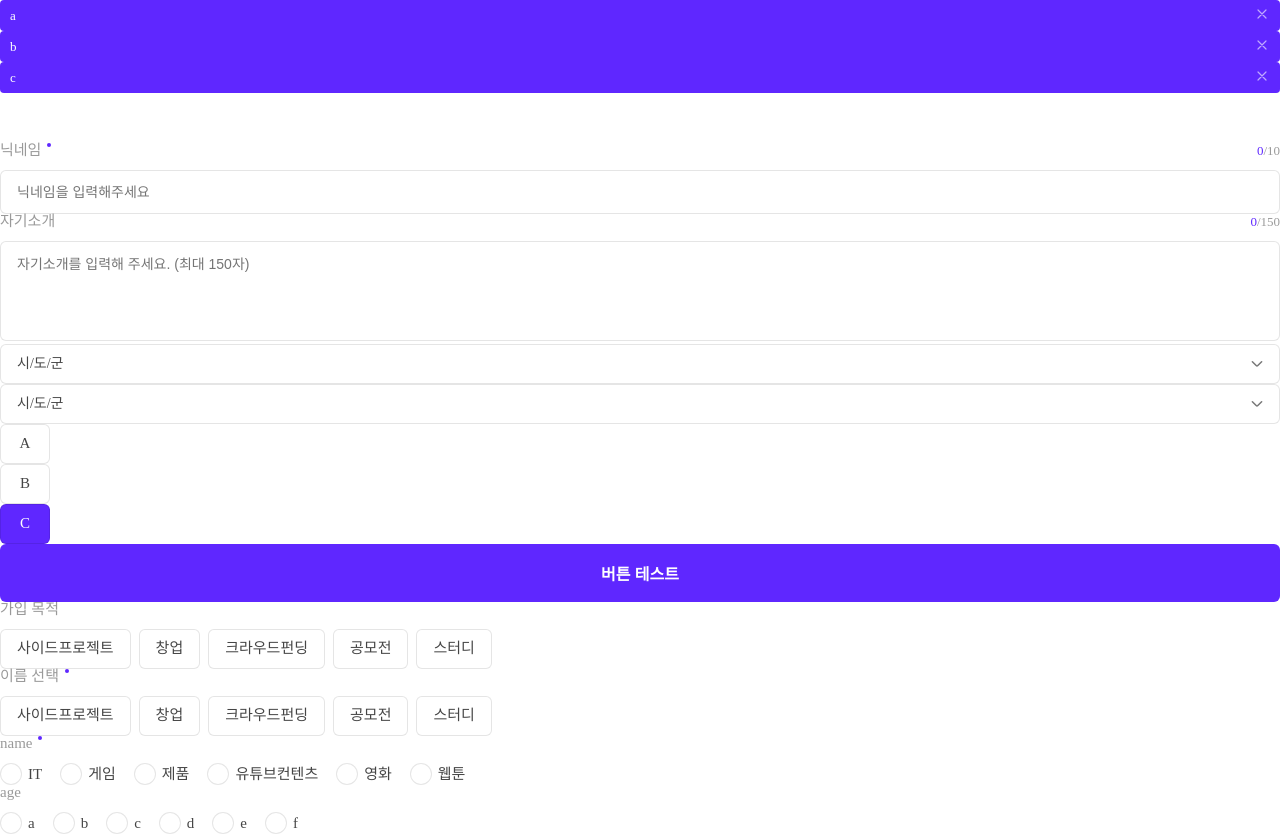
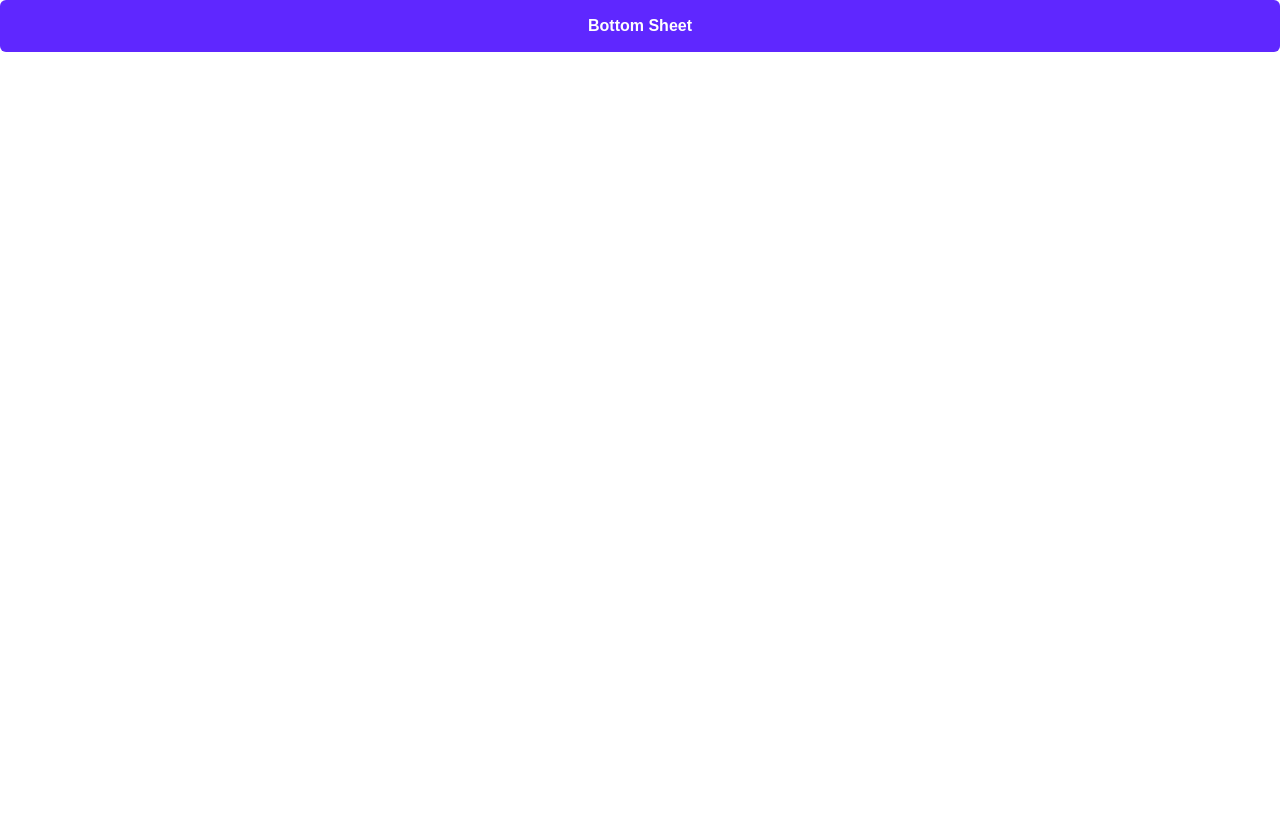
Before and after one commit to ConceptBe/conceptbe-design-system, a React (Vite) app: page / in a window 1280 px wide. After the commit the page ends 800 px from the top, so only its background shows below. Built offline with nearby package versions, Linux system fonts and the light colour scheme; a web font is replaced by a local one.

Commit message:
Refactor/#31: BottomSheet과 Alert, Confirm z-index 조정 (#32)
* refactor: zIndex theme 상수화

* refactor: zIndex theme 변수 적용 및 확인

* chore: 0.5.2 버전 배포

```diff
--- a/emotion.d.ts
+++ b/emotion.d.ts
@@ -1,10 +1,11 @@
 import '@emotion/react';
-import { ColorType, FontType } from './src/styles/theme';
+import { ColorType, FontType, ZIndexType } from './src/styles/theme';
 
 declare module '@emotion/react' {
   export interface Theme {
     color: ColorType;
     font: FontType;
+    zIndex: ZIndexType;
   }
 }
 
--- a/package.json
+++ b/package.json
@@ -1,7 +1,7 @@
 {
   "name": "concept-be-design-system",
   "description": "컨셉비 디자인 시스템",
-  "version": "0.5.1",
+  "version": "0.5.2",
   "type": "module",
   "main": "dist/index.js",
   "module": "dist/index.js",
--- a/src/App.tsx
+++ b/src/App.tsx
@@ -1,200 +1,32 @@
-import { useEffect, useState } from 'react';
+import { useState } from 'react';
 
-import { Button, Spacer } from '.';
-import Child from './Child';
-import Checkbox from './components/Checkbox/Checkbox';
-import CheckboxContainer from './components/CheckboxContainer/CheckboxContainer';
-import Dropdown from './components/Dropdown/Dropdown';
-import RadioContainer from './components/RadioContainer/RadioContainer';
-import Tag from './components/Tag/Tag';
-import useCheckbox from './hooks/useCheckbox';
-import useDropdown from './hooks/useDropdown';
-import useRadio from './hooks/useRadio';
-
-interface DropdownProps {
-  see: string;
-  do: string;
-}
-
-interface FilterOption {
-  id: number;
-  name: string;
-  checked: boolean;
-}
-
-const regionOptions = [
-  { id: 1, name: '서울특별시' },
-  { id: 2, name: '부산광역시' },
-  { id: 3, name: '대구광역시' },
-  { id: 4, name: '인천광역시' },
-  { id: 5, name: '광주광역시' },
-  { id: 6, name: '울산광역시' },
-];
-
-const filterSubOptions = [
-  { id: 11, name: '사이드프로젝트', checked: false },
-  { id: 22, name: '창업', checked: false },
-  { id: 33, name: '크라우드펀딩', checked: false },
-  { id: 44, name: '공모전', checked: false },
-  { id: 55, name: '스터디', checked: false },
-];
-
-const filterSubOptions2 = [
-  { id: 1, name: '사이드프로젝트', checked: false },
-  { id: 2, name: '창업', checked: false },
-  { id: 3, name: '크라우드펀딩', checked: false },
-  { id: 4, name: '공모전', checked: false },
-  { id: 5, name: '스터디', checked: false },
-];
-
-const filterSubOptions3 = [
-  { id: 111, name: '사이드프로젝트', checked: false },
-  { id: 222, name: '창업', checked: false },
-  { id: 333, name: '크라우드펀딩', checked: false },
-  { id: 444, name: '공모전', checked: false },
-  { id: 555, name: '스터디', checked: false },
-];
-
-const filterOptions = [
-  { name: 'IT', id: 1, checked: false },
-  { name: '게임', id: 2, checked: false },
-  { name: '제품', id: 3, checked: false },
-  { name: '유튜브컨텐츠', id: 4, checked: false },
-  { name: '영화', id: 5, checked: false },
-  { name: '웹툰', id: 6, checked: false },
-];
-
-const filterOptions2 = [
-  { name: 'a', id: 1, checked: false },
-  { name: 'b', id: 2, checked: false },
-  { name: 'c', id: 3, checked: false },
-  { name: 'd', id: 4, checked: false },
-  { name: 'e', id: 5, checked: false },
-  { name: 'f', id: 6, checked: false },
-];
+import { Alert, BottomSheet, Button, Confirm } from '.';
 
 const App = () => {
-  const { checkboxValue, selectedCheckboxId, onChangeCheckbox } = useCheckbox<{
-    goal: FilterOption[];
-    name: FilterOption[];
-    oneMore: FilterOption[];
-  }>({
-    goal: filterSubOptions,
-    name: filterSubOptions2,
-    oneMore: filterSubOptions3,
-  });
-  const { radioValue, selectedRadioName, onChangeRadio } = useRadio<{
-    name: FilterOption[];
-    age: FilterOption[];
-  }>({
-    name: filterOptions,
-    age: filterOptions2,
-  });
-  const { dropdownValue, onResetDropdown, onClickDropdown } =
-    useDropdown<DropdownProps>({
-      see: '',
-      do: '',
-    });
-  const [tags, setTags] = useState<string[]>(['a', 'b', 'c']);
-
-  useEffect(() => {
-    if (dropdownValue.do !== '') {
-      console.log(dropdownValue.see, dropdownValue.do);
-      onResetDropdown('see');
-      onResetDropdown('do');
-    }
-  }, [dropdownValue, onResetDropdown]);
-
-  console.log(selectedCheckboxId, selectedRadioName);
+  const [isBottomSheetOpen, setIsBottomSheetOpen] = useState(false);
+  const [isAlertOpen, setIsAlertOpen] = useState(false);
+  const [isConfirmOpen, setIsConfirmOpen] = useState(false);
 
   return (
     <>
-      {tags.map((tag) => (
-        <Tag
-          key={tag}
-          onDelete={(name) => setTags(tags.filter((tag) => tag !== name))}
-        >
-          {tag}
-        </Tag>
-      ))}
-      <Spacer size={50} />
-      <Child />
-      <Dropdown
-        selectedValue={dropdownValue.see}
-        initialValue="시/도/군"
-        disabled={false}
+      <Button onClick={() => setIsBottomSheetOpen(true)}>Bottom Sheet</Button>
+
+      <BottomSheet
+        isOpen={isBottomSheetOpen}
+        onClose={() => setIsBottomSheetOpen(false)}
       >
-        {regionOptions.map(({ id, name }) => (
-          <Dropdown.Item
-            key={id}
-            value={name}
-            onClick={(value) => {
-              onClickDropdown(value, 'see');
-            }}
-          >
-            {name}
-          </Dropdown.Item>
-        ))}
-      </Dropdown>
-
-      <Dropdown
-        selectedValue={dropdownValue.do}
-        initialValue="시/도/군"
-        disabled={false}
-      >
-        {regionOptions.map(({ id, name }) => (
-          <Dropdown.Item
-            key={id}
-            value={name}
-            onClick={(value) => {
-              onClickDropdown(value, 'do');
-            }}
-          >
-            {name}
-          </Dropdown.Item>
-        ))}
-      </Dropdown>
-
-      {['A', 'B', 'C'].map((item) => (
-        <Checkbox
-          key={item}
-          width={50}
-          value={item}
-          checked={Math.random() > 0.5}
-          onChange={(e) => {
-            console.log(e);
-          }}
-        />
-      ))}
-
-      <Button>버튼 테스트</Button>
-
-      <CheckboxContainer
-        label="가입 목적"
-        checkboxKey="goal"
-        options={checkboxValue.goal}
-        onChange={onChangeCheckbox}
+        <Button onClick={() => setIsAlertOpen(true)}>Alert</Button>
+        <Button onClick={() => setIsConfirmOpen(true)}>Confirm</Button>
+      </BottomSheet>
+      <Alert
+        isOpen={isAlertOpen}
+        onClose={() => setIsAlertOpen(false)}
+        content="alert"
       />
-      <CheckboxContainer
-        label="이름 선택"
-        checkboxKey="name"
-        options={checkboxValue.name}
-        onChange={onChangeCheckbox}
-        maxCount={3}
-        required
-      />
-      <RadioContainer
-        label="name"
-        radioKey="name"
-        options={radioValue.name}
-        onChange={onChangeRadio}
-        required
-      />
-      <RadioContainer
-        label="age"
-        radioKey="age"
-        options={radioValue.age}
-        onChange={onChangeRadio}
+      <Confirm
+        isOpen={isConfirmOpen}
+        onClose={() => setIsConfirmOpen(false)}
+        content="confirm"
       />
     </>
   );
--- a/src/components/Alert/Alert.tsx
+++ b/src/components/Alert/Alert.tsx
@@ -48,7 +48,7 @@ const Wrapper = styled.div`
   height: 100%;
   width: 100%;
   inset: 0;
-  z-index: 10;
+  z-index: ${({ theme }) => theme.zIndex.alertBackdrop};
 `;
 
 const ModalWrapper = styled.div`
@@ -65,7 +65,7 @@ const ModalWrapper = styled.div`
     rgba(0, 0, 0, 0.12) 0px 9px 46px 8px;
   background-color: #fff;
   color: inherit;
-  z-index: 11;
+  z-index: ${({ theme }) => theme.zIndex.alert};
   white-space: pre-wrap;
 `;
 
--- a/src/components/BottomSheet/BottomSheet.tsx
+++ b/src/components/BottomSheet/BottomSheet.tsx
@@ -42,7 +42,7 @@ const BottomSheetWrapper = styled.div<{ isOpen: boolean }>`
   box-shadow: 0 -2px 4px rgba(0, 0, 0, 0.2);
   border-radius: 14px 14px 0 0;
   overflow: auto;
-  z-index: 9999;
+  z-index: ${({ theme }) => theme.zIndex.modal};
   transition: bottom 0.3s ease-in-out;
 `;
 
@@ -53,7 +53,7 @@ const Overlay = styled.div`
   display: flex;
   opacity: 1;
   inset: 0;
-  z-index: 9998;
+  z-index: ${({ theme }) => theme.zIndex.modalBackdrop};
 `;
 
 const Content = styled.div`
--- a/src/components/Confirm/Confirm.tsx
+++ b/src/components/Confirm/Confirm.tsx
@@ -69,7 +69,7 @@ const Wrapper = styled.div`
   height: 100%;
   width: 100%;
   inset: 0;
-  z-index: 10;
+  z-index: ${({ theme }) => theme.zIndex.alertBackdrop};
 `;
 
 const ModalWrapper = styled.div`
@@ -86,7 +86,7 @@ const ModalWrapper = styled.div`
     rgba(0, 0, 0, 0.12) 0px 9px 46px 8px;
   background-color: #fff;
   color: inherit;
-  z-index: 11;
+  z-index: ${({ theme }) => theme.zIndex.alert};
   white-space: pre-wrap;
   word-break: keep-all;
 `;
--- a/src/components/Navigation/NavigationItem.tsx
+++ b/src/components/Navigation/NavigationItem.tsx
@@ -39,7 +39,6 @@ const Wrapper = styled.div<{ position: PositionType }>`
           justify-content: center;
           align-items: center;
           cursor: pointer;
-          z-index: 99;
         `
       : css`
           flex: 1 1 auto;
--- a/src/components/Spinner/Spinner.tsx
+++ b/src/components/Spinner/Spinner.tsx
@@ -20,6 +20,7 @@ const Position = styled.div`
   top: 50%;
   left: 50%;
   transform: translate(-50%, -50%);
+  z-index: ${({ theme }) => theme.zIndex.spinner};
 `;
 
 const SpinnerContainer = styled.div`
@@ -50,5 +51,5 @@ const Backdrop = styled.div`
   display: flex;
   align-items: center;
   justify-content: center;
-  z-index: 9;
+  z-index: ${({ theme }) => theme.zIndex.spinnerBackdrop};
 `;
--- a/src/styles/theme.ts
+++ b/src/styles/theme.ts
@@ -89,14 +89,26 @@ const font = {
   },
 } as const;
 
+const zIndex = {
+  navigation: 1000,
+  modalBackdrop: 1010,
+  modal: 1020,
+  alertBackdrop: 1030,
+  alert: 1040,
+  spinnerBackdrop: 1050,
+  spinner: 1060,
+} as const;
+
 export type ColorType = typeof color;
 export type FontType = typeof font;
+export type ZIndexType = typeof zIndex;
 export type ColorKeyType = keyof typeof color;
 export type FontKeyType = keyof typeof font;
 
 const theme = {
   color,
   font,
+  zIndex,
 } as const;
 
 export default theme;
```
Also changed, not shown: 2 other files (tests, documents, lock files or other folders).
